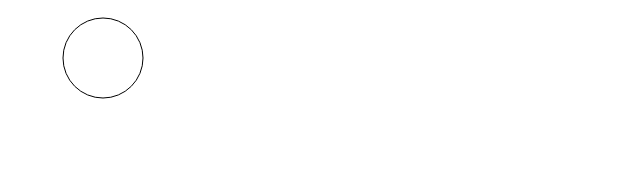
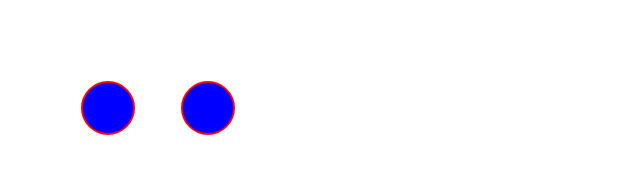
Before and after one commit to igorfelipepereiragutierrez-br-sp-sjc/BIKE100, a website: page src/public/index.html in a window 1280 px wide. Shown: the whole page, without its empty margins (0-640 px from the left). Drawn offline with Linux system fonts and the light colour scheme.

Commit message:
In progress...
....

```diff
--- a/src/public/index.html
+++ b/src/public/index.html
@@ -7,7 +7,7 @@
 </head>
 
 <body>
-    <canvas id="myCanvas" width="300" height="150"></canvas>
+    <canvas id="myCanvas"></canvas>
 
 
     <script lang="javascript" src="..\src\index.js"></script>
--- a/src/src/index.js
+++ b/src/src/index.js
@@ -15,17 +15,57 @@ class BIKEIG {
 
 
 
-    displayCircle() {
+    displayCircleFront() {
 
         const canvas = document.getElementById("myCanvas");
         const ctx = canvas.getContext("2d");
 
         ctx.beginPath();
-        ctx.arc(95, 50, 40, 0, 2 * Math.PI);
+
+        //Primeiro parametro, distancia da borda esquerda.
+        //Segundo parametro, distancia da borda superior.
+        //Terceiro parametro, tamanho do circulo/aro.
+        //Quarto parametro, Ponto de inicio do circulo/aro.
+        //Quinto parametro, 2 * 3,14159 = 6.28318.
+        ctx.arc(100, 100, 26, 0, 2 * Math.PI, false);
+
+        //Altura/borda do circulo/aro.
+        ctx.lineWidth = 2;
+        ctx.strokeStyle = "red";
+
+        ctx.fillStyle = "blue";
+        ctx.fill();
+
+        ctx.stroke();
+    }
+
+
+    displayCircleEnd() {
+
+        const canvas = document.getElementById("myCanvas");
+        const ctx = canvas.getContext("2d");
+
+        ctx.beginPath();
+
+        //Primeiro parametro, distancia da borda esquerda.
+        //Segundo parametro, distancia da borda superior.
+        //Terceiro parametro, tamanho do circulo/aro.
+        //Quarto parametro, Ponto de inicio do circulo/aro.
+        //Quinto parametro, 2 * 3,14159 = 6.28318.
+        ctx.arc(200, 100, 26, 0, 2 * Math.PI, false);
+
+        //Altura/borda do circulo/aro.
+        ctx.lineWidth = 2;
+        ctx.strokeStyle = "red";
+
+        ctx.fillStyle = "blue";
+        ctx.fill();
+
         ctx.stroke();
     }
 }
 
 var myBike = new BIKEIG('Caloi', 'BIKE100');
 myBike.displayDetails();
-myBike.displayCircle();
+myBike.displayCircleFront();
+myBike.displayCircleEnd();
```
